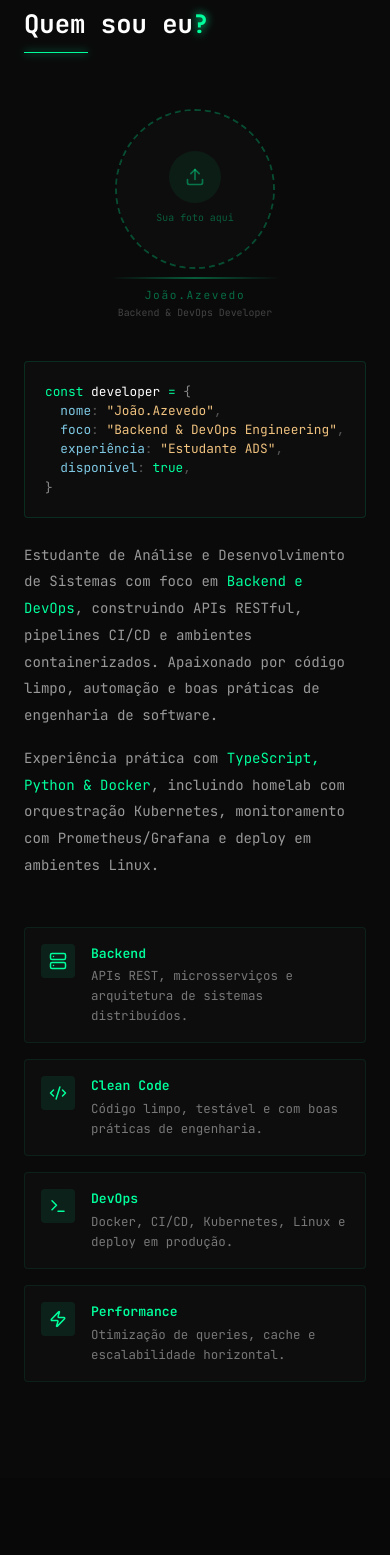
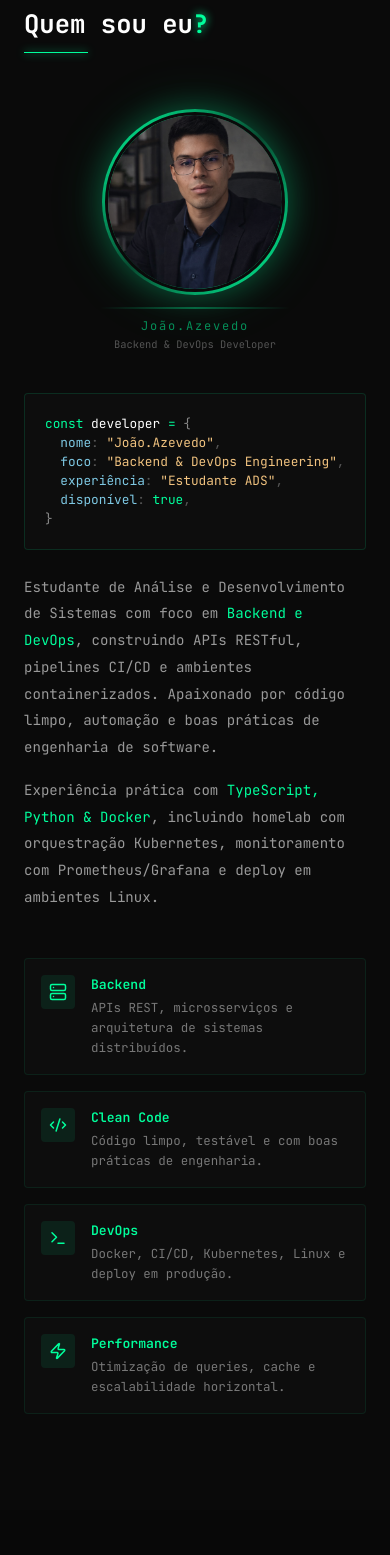
Before and after one commit to JoaoAzevedo184/Portfolio, a React (Vite) app: page / in a window 390 px wide. Shown: the part 958-2513 px from the top of the page. Built offline with nearby package versions, Linux system fonts and the light colour scheme.

Commit message:
foto de perfil

```diff
--- a/src/app/App.tsx
+++ b/src/app/App.tsx
@@ -3,7 +3,7 @@ import { theme } from "./config/theme";
 import { LoadingScreen } from "./components/LoadingScreen";
 import { Navbar } from "./components/Navbar";
 import { Hero } from "./components/Hero";
-import { About } from "./sections/About/About";
+import { About } from "./components/About";
 import { Stack } from "./components/Stack";
 import { Projects } from "./components/Projects";
 import { Contact } from "./components/Contact";
--- /dev/null
+++ b/src/app/components/About.tsx
@@ -0,0 +1,186 @@
+import { Terminal, Code2, Server, Zap } from "lucide-react";
+import { theme } from "../config/theme";
+import { identity, aboutBio, aboutHighlights } from "../config/data";
+import { SectionHeader, GlowCard, MonoText } from "./shared";
+import profilePhoto from "../assets/profile.png";
+
+const iconMap = { Server, Code2, Terminal, Zap } as const;
+
+function ProfilePhoto() {
+  const accent = theme.colors.accent.primary;
+
+  return (
+    <div className="flex flex-col items-center">
+      {/* Outer glow ring */}
+      <div
+        className="rounded-full p-[3px]"
+        style={{
+          background: `linear-gradient(135deg, ${accent}, ${accent}44, ${accent})`,
+          boxShadow: `0 0 30px ${accent}44, 0 0 60px ${accent}22`,
+        }}
+      >
+        <div
+          className="rounded-full overflow-hidden"
+          style={{
+            width: "180px",
+            height: "180px",
+            border: "3px solid #0a0a0a",
+          }}
+        >
+          <img
+            src={profilePhoto}
+            alt={`Foto de ${identity.name} ${identity.surname}`}
+            className="w-full h-full object-cover"
+            style={{ objectPosition: "center 20%" }}
+          />
+        </div>
+      </div>
+
+      {/* Decorative line */}
+      <div
+        className="mt-3"
+        style={{
+          width: "190px",
+          height: "2px",
+          background: `linear-gradient(90deg, transparent, ${accent}55, transparent)`,
+        }}
+      />
+      <MonoText
+        as="div"
+        size="0.75rem"
+        color={`${accent}88`}
+        className="mt-2"
+        style={{ letterSpacing: "0.15em" }}
+      >
+        {identity.shortName}
+      </MonoText>
+      <MonoText
+        as="div"
+        size="0.65rem"
+        color={theme.colors.text.dimmed}
+        style={{ marginTop: "2px" }}
+      >
+        {identity.role}
+      </MonoText>
+    </div>
+  );
+}
+
+function CodeBlock() {
+  const entries = Object.entries(aboutBio.codeBlock);
+
+  return (
+    <div
+      className="rounded p-5 mb-6"
+      style={{
+        background: theme.colors.bg.card,
+        border: theme.borders.sectionLine,
+      }}
+    >
+      <MonoText as="div" size="0.8rem" color={theme.colors.text.dimmed}>
+        <span style={{ color: theme.colors.accent.primary }}>const</span>{" "}
+        <span style={{ color: theme.colors.text.primary }}>developer</span>{" "}
+        <span style={{ color: theme.colors.accent.primary }}>=</span>{" "}
+        <span style={{ color: "#888" }}>&#123;</span>
+        <br />
+        {entries.map(([key, val]) => (
+          <div key={key}>
+            &nbsp;&nbsp;<span style={{ color: "#7ec8e3" }}>{key}</span>:{" "}
+            {typeof val === "boolean" ? (
+              <span style={{ color: theme.colors.accent.primary }}>
+                {String(val)}
+              </span>
+            ) : (
+              <span style={{ color: "#f0c27f" }}>"{val}"</span>
+            )}
+            ,
+          </div>
+        ))}
+        <span style={{ color: "#888" }}>&#125;</span>
+      </MonoText>
+    </div>
+  );
+}
+
+export function About() {
+  return (
+    <section
+      id="sobre"
+      className="py-24 px-6"
+      style={{ backgroundColor: theme.colors.bg.primary }}
+    >
+      <div className="max-w-5xl mx-auto">
+        <SectionHeader
+          index="01"
+          label="SOBRE_MIM"
+          title="Quem sou eu"
+          punctuation="?"
+        />
+
+        {/* Top: photo + bio */}
+        <div className="grid md:grid-cols-[auto_1fr] gap-10 items-start mb-12">
+          <ProfilePhoto />
+
+          <div>
+            <CodeBlock />
+
+            {aboutBio.paragraphs.map((para, i) => (
+              <MonoText
+                key={i}
+                as="p"
+                color={theme.colors.text.secondary}
+                size="0.88rem"
+                className={i > 0 ? "mt-4" : ""}
+                style={{ lineHeight: 1.9 }}
+              >
+                {para}
+              </MonoText>
+            ))}
+          </div>
+        </div>
+
+        {/* Highlights grid */}
+        <div className="grid sm:grid-cols-2 lg:grid-cols-4 gap-4">
+          {aboutHighlights.map((h) => {
+            const Icon = iconMap[h.iconName];
+            return (
+              <GlowCard
+                key={h.label}
+                className="flex items-start gap-4 p-4 rounded"
+              >
+                <div
+                  className="shrink-0 p-2 rounded"
+                  style={{
+                    color: theme.colors.accent.primary,
+                    background: `${theme.colors.accent.primary}15`,
+                  }}
+                >
+                  <Icon size={18} />
+                </div>
+                <div>
+                  <MonoText
+                    as="div"
+                    color={theme.colors.accent.primary}
+                    size="0.82rem"
+                    weight={600}
+                    style={{ marginBottom: "0.2rem" }}
+                  >
+                    {h.label}
+                  </MonoText>
+                  <MonoText
+                    as="div"
+                    color={theme.colors.text.muted}
+                    size="0.78rem"
+                    style={{ lineHeight: 1.6 }}
+                  >
+                    {h.desc}
+                  </MonoText>
+                </div>
+              </GlowCard>
+            );
+          })}
+        </div>
+      </div>
+    </section>
+  );
+}
```
Also changed, not shown: src/app/assets/profile.png (added).
